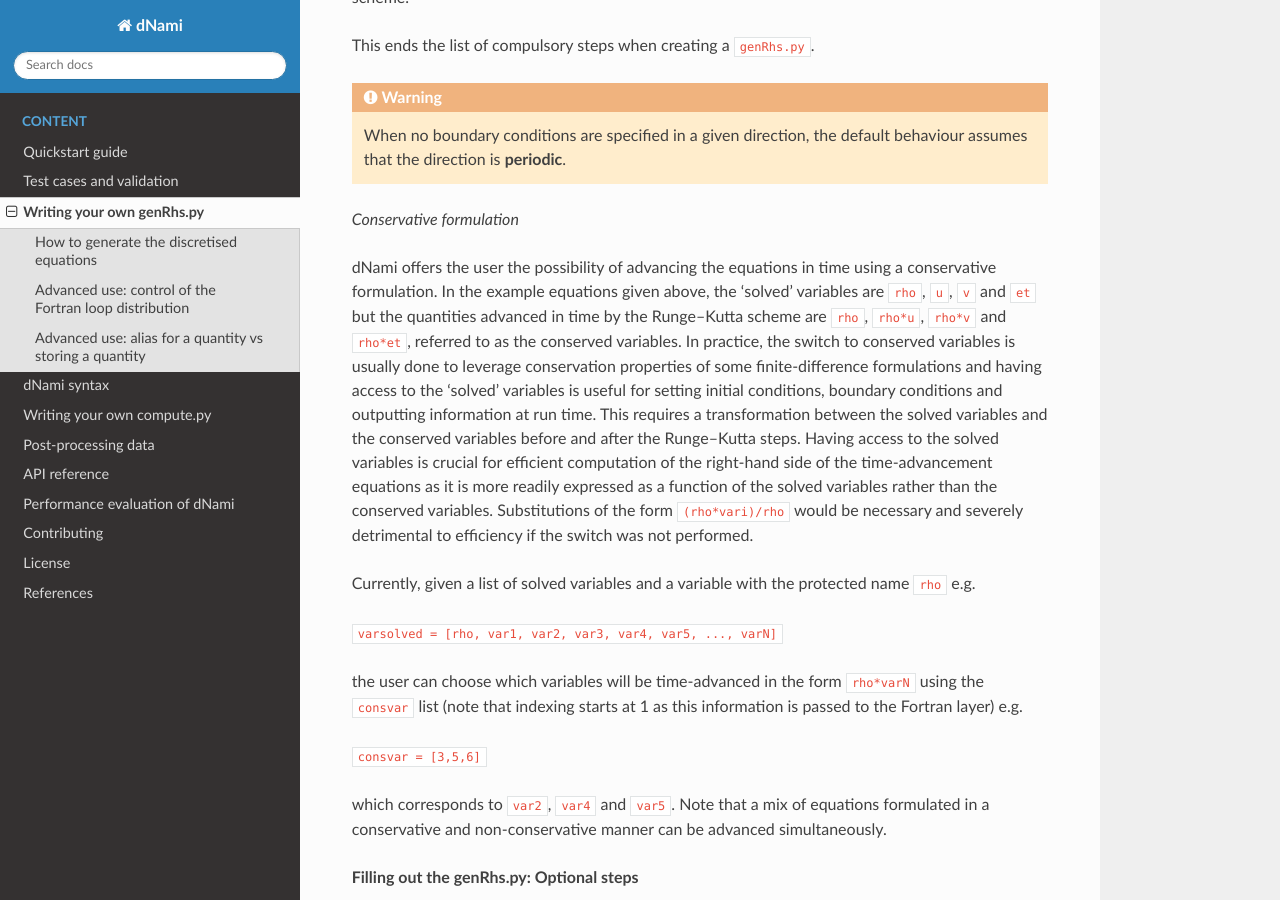
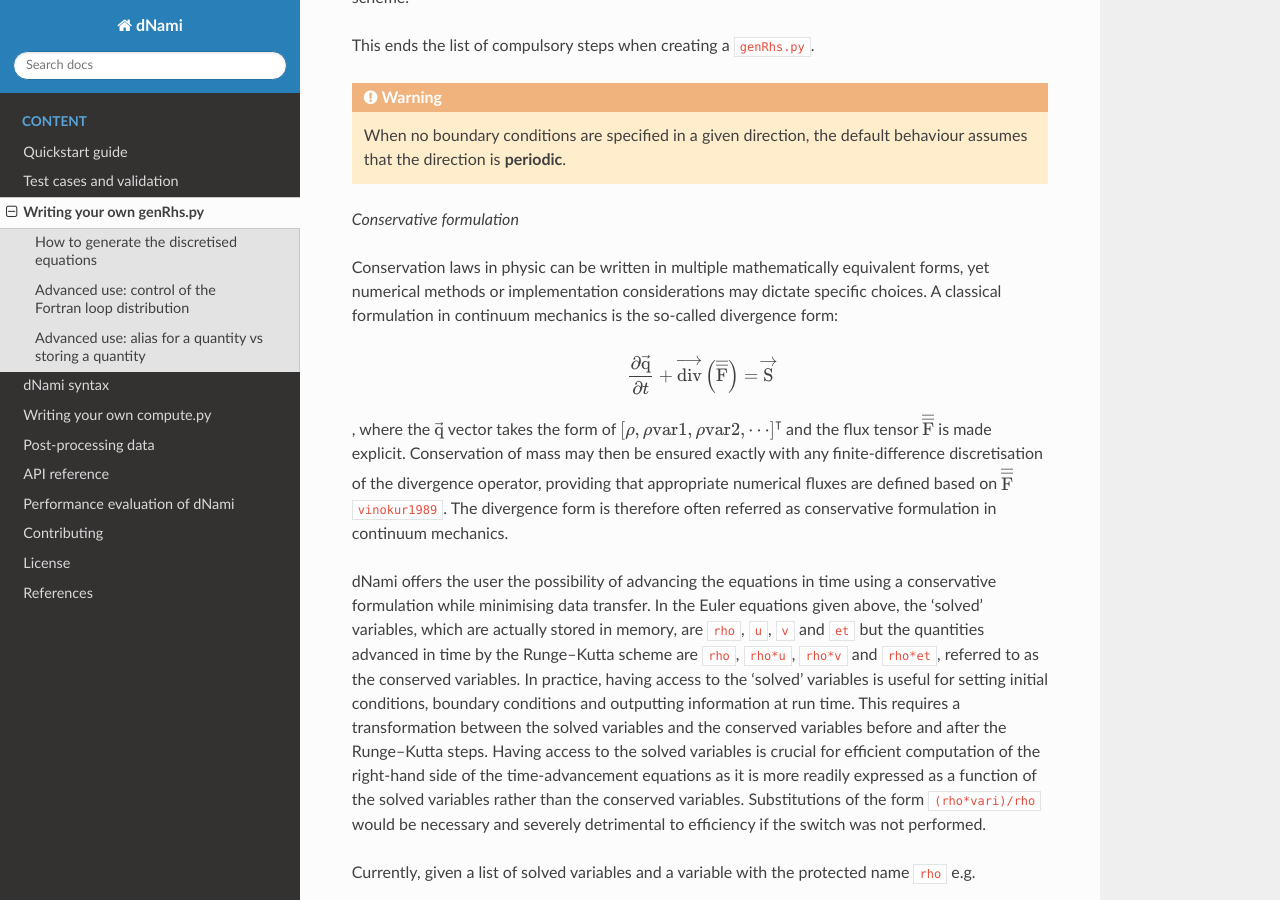
Before and after one commit to dNamiLab/dNami, a Sphinx documentation site: the page built from doc/usage/genRhs.rst, in a window 1280 px wide and 900 px high, scrolled down 4085 px. Built offline with Sphinx 7.4.7 and the Read the Docs theme 2.0.0, drawn with Linux system fonts in a browser that asks for light colours; cross-references to code outside the pages are shown as plain code.

Commit message:
Update documentation (genRhs.rst)

```diff
--- a/doc/refs.bib
+++ b/doc/refs.bib
@@ -49,3 +49,16 @@
   year={2013},
   publisher={Wiley Online Library}
 }
+
+@article{vinokur1989,
+title = {An analysis of finite-difference and finite-volume formulations of conservation laws},
+journal = {Journal of Computational Physics},
+volume = {81},
+number = {1},
+pages = {1-52},
+year = {1989},
+issn = {0021-9991},
+doi = {https://doi.org/10.1016/0021-9991(89)90063-6},
+url = {https://www.sciencedirect.com/science/article/pii/0021999189900636},
+author = {Marcel Vinokur}
+}
--- a/doc/usage/genRhs.rst
+++ b/doc/usage/genRhs.rst
@@ -156,7 +156,14 @@
 
 *Conservative formulation*
 
-dNami offers the user the possibility of advancing the equations in time using a conservative formulation. In the example equations given above, the 'solved' variables are ``rho``, ``u``, ``v`` and ``et`` but the quantities advanced in time by the Runge--Kutta scheme are ``rho``, ``rho*u``, ``rho*v`` and ``rho*et``, referred to as the conserved variables. In practice, the switch to conserved variables is usually done to leverage conservation properties of some finite-difference formulations and having access to the 'solved' variables is useful for setting initial conditions, boundary conditions and outputting information at run time.  This requires a transformation between the solved variables and the conserved variables before and after the Runge--Kutta steps. Having access to the solved variables is crucial for efficient computation of the right-hand side of the time-advancement equations as it is more readily expressed as a function of the solved variables rather than the conserved variables. Substitutions of the form ``(rho*vari)/rho`` would be necessary and severely detrimental to efficiency if the switch was not performed.
+Conservation laws in physic can be written in multiple mathematically equivalent forms, yet numerical methods or implementation considerations may dictate specific choices. A classical formulation in continuum mechanics is the so-called divergence form:
+
+.. math::
+    \dfrac{\partial \vec{ \mathrm{q}}}{\partial t} + \overrightarrow{\mathrm{div}} \left( \overline{\overline{\mathrm{F}}} \right) = \overrightarrow{\mathrm{S}}
+
+, where the :math:`\vec{\mathrm{q}}` vector takes the form of :math:`\left[ \rho, \rho \mathrm{var1}, \rho \mathrm{var2},\cdots\right]^{\intercal}` and the flux tensor :math:`\overline{\overline{\mathrm{F}}}` is made explicit. Conservation of mass may then be ensured exactly with any finite-difference discretisation of the divergence operator, providing that appropriate numerical fluxes are defined based on :math:`\overline{\overline{\mathrm{F}}}` :cite:`vinokur1989`. The divergence form is therefore often referred as conservative formulation in continuum mechanics.
+
+dNami offers the user the possibility of advancing the equations in time using a conservative formulation while minimising data transfer. In the Euler equations given above, the 'solved' variables, which are actually stored in memory, are ``rho``, ``u``, ``v`` and ``et`` but the quantities advanced in time by the Runge--Kutta scheme are ``rho``, ``rho*u``, ``rho*v`` and ``rho*et``, referred to as the conserved variables. In practice, having access to the 'solved' variables is useful for setting initial conditions, boundary conditions and outputting information at run time. This requires a transformation between the solved variables and the conserved variables before and after the Runge--Kutta steps. Having access to the solved variables is crucial for efficient computation of the right-hand side of the time-advancement equations as it is more readily expressed as a function of the solved variables rather than the conserved variables. Substitutions of the form ``(rho*vari)/rho`` would be necessary and severely detrimental to efficiency if the switch was not performed.
 
 Currently, given a list of solved variables and a variable with the protected name ``rho`` e.g.
 
```
